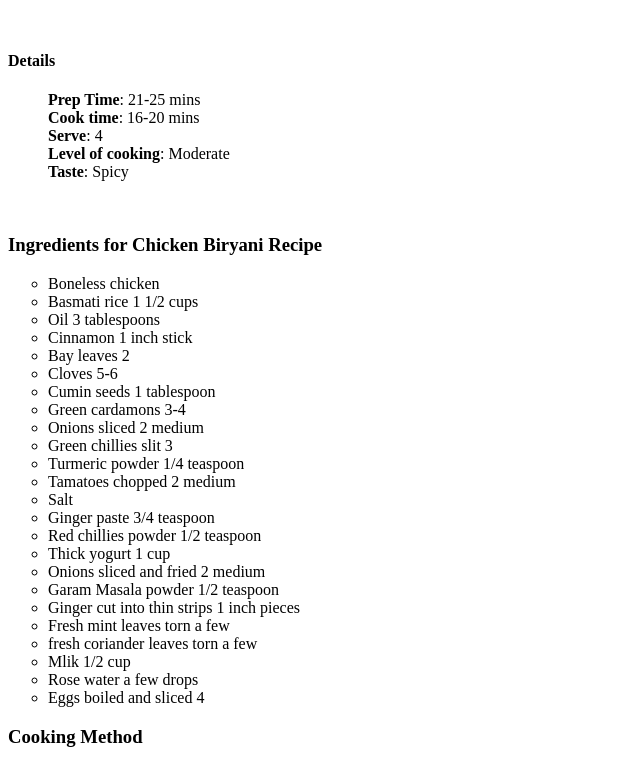
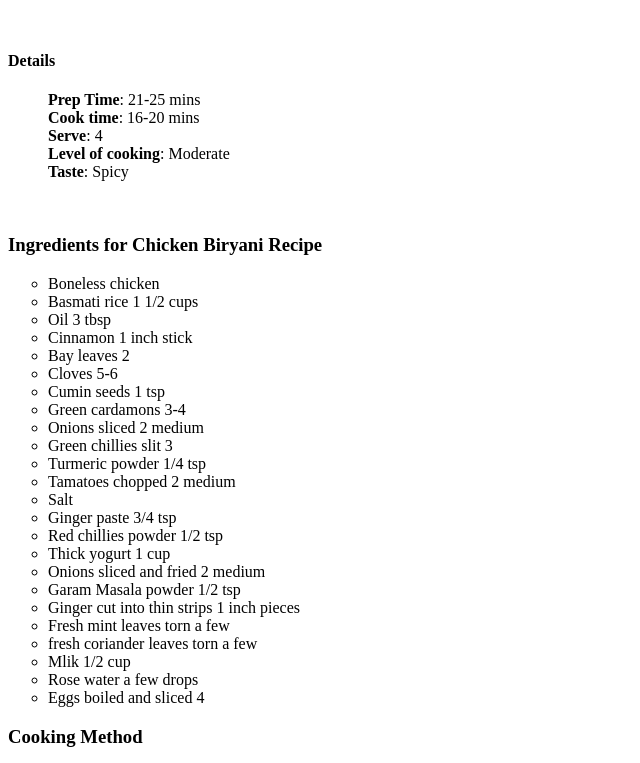
Before and after one commit to Arshad0899/Odin-project-Recipes, a plain HTML site: page biryani.html in a window 1280 px wide. Shown: the part 457-1220 px from the top of the page, without its empty margins (0-640 px from the left). Drawn offline with Linux system fonts and the light colour scheme.

Commit message:
Changed teaspoon to tsp and tablespoon to tbsp

```diff
--- a/biryani.html
+++ b/biryani.html
@@ -35,22 +35,22 @@
         <ul type="circle">
             <li>Boneless chicken</li>
             <li>Basmati rice 1 1/2 cups</li>
-            <li>Oil 3 tablespoons</li>
+            <li>Oil 3 tbsp</li>
             <li>Cinnamon 1 inch stick</li>
             <li>Bay leaves 2</li>
             <li>Cloves 5-6</li>
-            <li>Cumin seeds 1 tablespoon</li>
+            <li>Cumin seeds 1 tsp</li>
             <li>Green cardamons 3-4</li>
             <li>Onions sliced 2 medium</li>
             <li>Green chillies slit 3</li>
-            <li>Turmeric powder 1/4 teaspoon</li>
+            <li>Turmeric powder 1/4 tsp</li>
             <li>Tamatoes chopped 2 medium</li>
             <li>Salt</li>
-            <li>Ginger paste 3/4 teaspoon</li>
-            <li>Red chillies powder 1/2 teaspoon</li>
+            <li>Ginger paste 3/4 tsp</li>
+            <li>Red chillies powder 1/2 tsp</li>
             <li>Thick yogurt 1 cup</li>
             <li>Onions sliced and fried 2 medium</li>
-            <li>Garam Masala powder 1/2 teaspoon</li>
+            <li>Garam Masala powder 1/2 tsp</li>
             <li>Ginger cut into thin strips 1 inch pieces</li>
             <li>Fresh mint leaves torn a few</li>
             <li>fresh coriander leaves torn a few</li>
```
